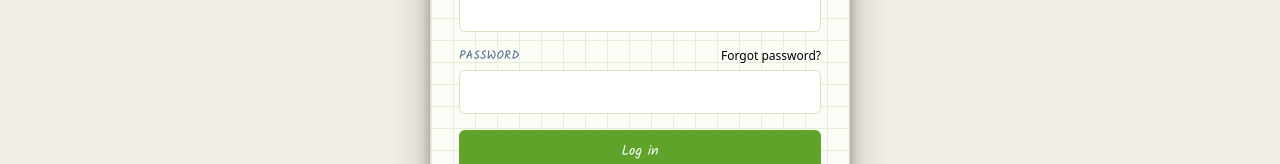
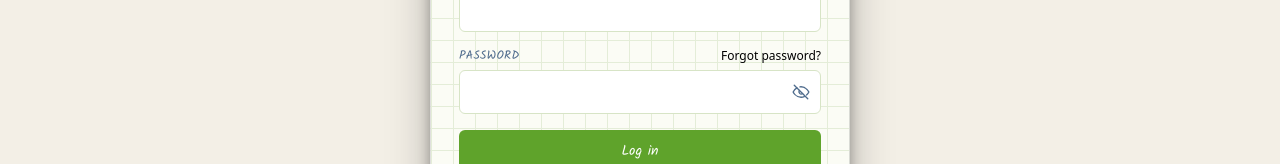
Before and after one commit to aniketbumbc/fastapi-blog, a Next.js app in the folder frontend/: page /login in a window 1280 px wide. Shown: the part 218-382 px from the top of the page. Built offline with nearby package versions, Linux system fonts and the light colour scheme; no server answers.

Commit message:
feat: eye icon added to password field

```diff
--- a/frontend/src/components/accountmodal/accountmodal.tsx
+++ b/frontend/src/components/accountmodal/accountmodal.tsx
@@ -6,6 +6,7 @@ import { useRouter } from "next/navigation";
 import { useAuth } from "@/store/auth";
 import { useToast } from "@/store/toast";
 import { rules, check } from "@/lib/validation";
+import { EyeIcon } from "@/components/ui/EyeIcon";
 
 type Mode = "login" | "signup";
 
@@ -25,6 +26,7 @@ function AccountModal({
   const [username, setUsername] = useState("");
   const [email, setEmail] = useState("");
   const [password, setPassword] = useState("");
+  const [showPassword, setShowPassword] = useState(false);
   const [error, setError] = useState<string | null>(null);
   const [loading, setLoading] = useState(false);
 
@@ -170,15 +172,27 @@ function AccountModal({
               <span className="font-body text-xs uppercase tracking-wide text-ink-soft">
                 Password
               </span>
+              <div className="relative">
                 <input
-                type="password"
+                  type={showPassword ? "text" : "password"}
                   name="password"
                   autoComplete={isLogin ? "current-password" : "new-password"}
                   placeholder="••••••••"
                   value={password}
                   onChange={(e) => setPassword(e.target.value)}
-                className="border-b border-grid-strong bg-transparent py-1.5 font-body text-ink outline-none placeholder:text-ink-soft/50 focus:border-marker"
+                  className="w-full border-b border-grid-strong bg-transparent py-1.5 pr-8 font-body text-ink outline-none placeholder:text-ink-soft/50 focus:border-marker"
                 />
+                <button
+                  type="button"
+                  onClick={() => setShowPassword((v) => !v)}
+                  aria-label={showPassword ? "Hide password" : "Show password"}
+                  aria-pressed={showPassword}
+                  tabIndex={-1}
+                  className="absolute inset-y-0 right-0 flex w-8 items-center justify-center text-ink-soft hover:text-ink"
+                >
+                  <EyeIcon open={showPassword} />
+                </button>
+              </div>
             </label>
 
             {isLogin && (
--- /dev/null
+++ b/frontend/src/components/ui/EyeIcon.tsx
@@ -0,0 +1,14 @@
+export function EyeIcon({ open }: { open: boolean }) {
+  return open ? (
+    <svg viewBox="0 0 24 24" fill="none" stroke="currentColor" strokeWidth={1.8} strokeLinecap="round" strokeLinejoin="round" className="h-4.5 w-4.5">
+      <path d="M1.5 12S5 5 12 5s10.5 7 10.5 7-3.5 7-10.5 7S1.5 12 1.5 12Z" />
+      <circle cx="12" cy="12" r="3" />
+    </svg>
+  ) : (
+    <svg viewBox="0 0 24 24" fill="none" stroke="currentColor" strokeWidth={1.8} strokeLinecap="round" strokeLinejoin="round" className="h-4.5 w-4.5">
+      <path d="M3 3l18 18" />
+      <path d="M10.6 5.1A10.7 10.7 0 0 1 12 5c7 0 10.5 7 10.5 7a13.8 13.8 0 0 1-3.1 3.9M6.6 6.6C3.5 8.5 1.5 12 1.5 12s3.5 7 10.5 7a10.2 10.2 0 0 0 4.4-.9" />
+      <path d="M9.9 9.9a3 3 0 0 0 4.2 4.2" />
+    </svg>
+  );
+}
--- a/frontend/src/components/ui/Input.tsx
+++ b/frontend/src/components/ui/Input.tsx
@@ -1,5 +1,7 @@
 "use client";
+import { useState } from "react";
 import { cn } from "@/lib/cn";
+import { EyeIcon } from "@/components/ui/EyeIcon";
 
 type Props = React.InputHTMLAttributes<HTMLInputElement> & {
   label?: string;
@@ -9,8 +11,11 @@ type Props = React.InputHTMLAttributes<HTMLInputElement> & {
   labelRight?: React.ReactNode;
 };
 
-export default function Input({ label, error, valid, hint, labelRight, className, id, ...rest }: Props) {
+export default function Input({ label, error, valid, hint, labelRight, className, id, type, ...rest }: Props) {
   const inputId = id ?? rest.name;
+  const isPassword = type === "password";
+  const [visible, setVisible] = useState(false);
+
   return (
     <div className="flex flex-col gap-1.5">
       {label && (
@@ -19,15 +24,31 @@ export default function Input({ label, error, valid, hint, labelRight, className
           {labelRight}
         </div>
       )}
+      <div className="relative">
         <input
           id={inputId}
+          type={isPassword ? (visible ? "text" : "password") : type}
           className={cn(
-          "h-11 rounded-md border bg-white px-3 font-body text-sm text-ink outline-none transition-colors placeholder:text-ink-soft/50 focus:border-marker",
+            "h-11 w-full rounded-md border bg-white px-3 font-body text-sm text-ink outline-none transition-colors placeholder:text-ink-soft/50 focus:border-marker",
+            isPassword && "pr-10",
             error ? "border-marker" : valid ? "border-emerald-600" : "border-grid-strong",
             className
           )}
           {...rest}
         />
+        {isPassword && (
+          <button
+            type="button"
+            onClick={() => setVisible((v) => !v)}
+            aria-label={visible ? "Hide password" : "Show password"}
+            aria-pressed={visible}
+            tabIndex={-1}
+            className="absolute inset-y-0 right-0 flex w-10 items-center justify-center text-ink-soft hover:text-ink"
+          >
+            <EyeIcon open={visible} />
+          </button>
+        )}
+      </div>
       {error ? <p className="font-body text-xs text-marker">{error}</p>
         : valid ? <p className="font-body text-xs text-emerald-700">✓ Looks good</p>
         : hint ? <p className="font-body text-xs text-ink-soft">{hint}</p> : null}
```
Lines whose indentation alone changed are shown as unchanged.
